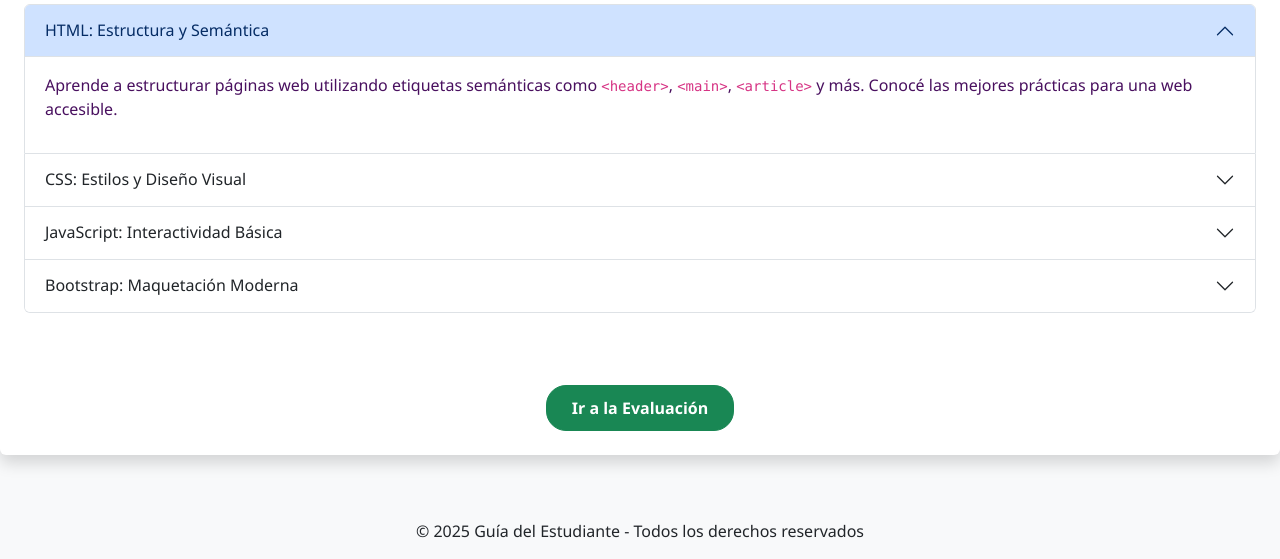
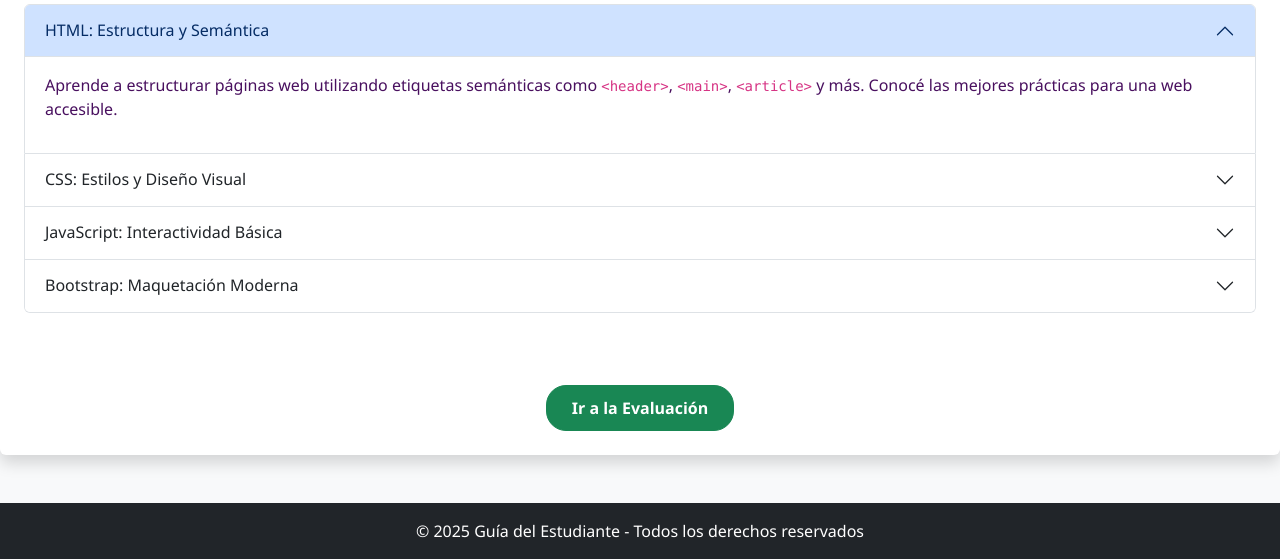
Before and after one commit to Facuccr/primer-parcial-Cristaldo-Facundo, a plain HTML site: page temario.html in a window 1280 px wide. Shown: the part 378-937 px from the top of the page. Drawn offline with nearby package versions, Linux system fonts and the light colour scheme.

Commit message:
unificacion de color de todos los footer con el color de la navegacion

```diff
--- a/assets/css/evaluacion.css
+++ b/assets/css/evaluacion.css
@@ -52,8 +52,7 @@ input.form-control {
 
 /* ==== Footer ==== */
 footer {
-  background-color: #212529;
-  text-align: center;
+  color: white;
   padding: 15px 0;
-  margin-top: auto;
+
 }
--- a/assets/css/index.css
+++ b/assets/css/index.css
@@ -38,8 +38,7 @@ article p {
 
 /* ==== Footer ==== */
 footer {
-  background-color: #212529;
-  text-align: center;
+  color: white;
   padding: 15px 0;
-  margin-top: auto;
+
 }
--- a/assets/css/temario.css
+++ b/assets/css/temario.css
@@ -45,8 +45,6 @@ article p {
 
 /* ==== Footer ==== */
 footer {
-  background-color: #212529;
-  text-align: center;
+  color: white;
   padding: 15px 0;
-  margin-top: auto;
 }
--- a/temario.html
+++ b/temario.html
@@ -99,13 +99,14 @@
           </div>
       </section>
       </div>
+
       <section class="text-center">
         <a href="evaluacion.html" class="btn btn-success mt-4">Ir a la Evaluación</a>
       </section>
     </article>
   </main>
 
-  <footer class="bg-light text-center py-3">
+  <footer class="bg-dark text-center py-3">
     <p class="mb-0">&copy; 2025 Guía del Estudiante - Todos los derechos reservados</p>
   </footer>
 
```
Also changed, not shown: evaluacion.html (+1 -1 lines).
